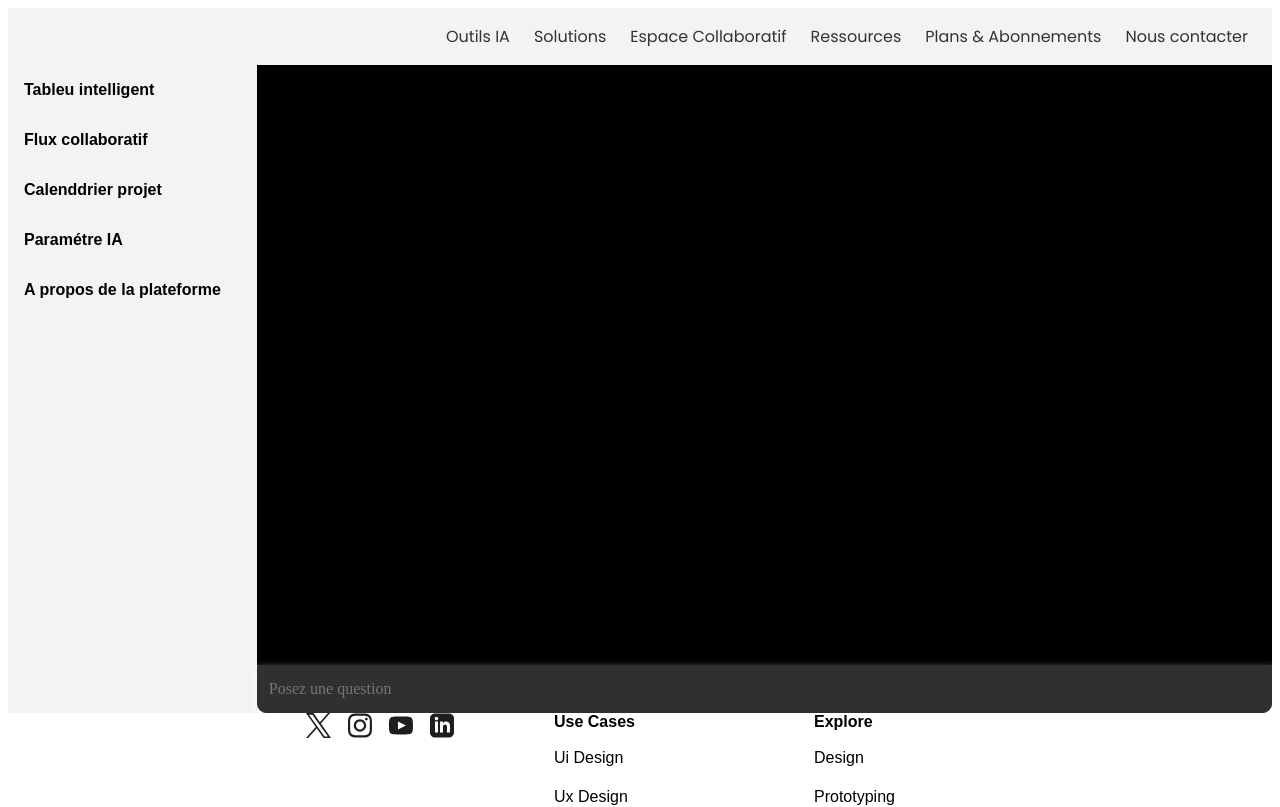
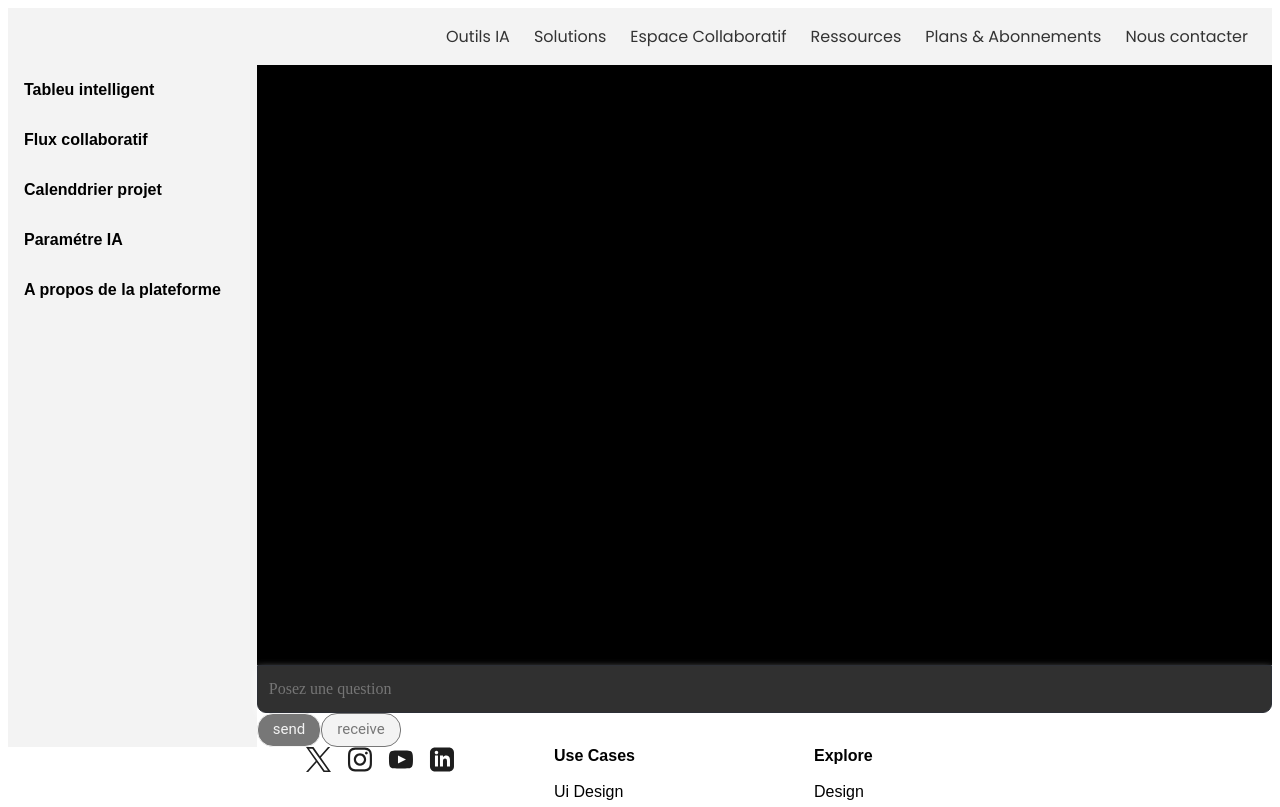
Before and after one commit to garysounigo/angular-component-training, an Angular app: page / in a window 1280 px wide. Shown: the top 807 px of the page. Built offline with nearby package versions, Linux system fonts and the light colour scheme.

Commit message:
add chips output, include it in chat input to select send or receive, handle in home to pass message to chat container

```diff
--- a/src/app/app.module.ts
+++ b/src/app/app.module.ts
@@ -10,7 +10,7 @@
 import { JustinModule } from './justin/justin.module';
 import { SelectComponent } from './select/select.component';
 import { ChatContainerComponent } from './chat-container/chat-container.component';
-
+import { ChatInputComponent } from './chat-input/chat-input.component';
 
 @NgModule({
   declarations: [
@@ -18,6 +18,7 @@
     HomeComponent,
     SelectComponent,
     ChatContainerComponent,
+    ChatInputComponent,
   ],
   imports: [
     BrowserModule,
--- a/src/app/justin/chat-input/chat-input.component.html
+++ b/src/app/chat-input/chat-input.component.html
@@ -9,5 +9,8 @@
         (input)="resizeOnNewLine(container,textArea)"
         (keydown)="handleKeydown($event)"
     ></textarea>
-    <!-- <chips label="Options" iconrt="tune"></chips> -->
 </div>
+<div>
+    <chips label="send" [selected]="sendB==='true'" (value)="onLabelValue($event)"></chips>
+    <chips label="receive" [selected]="sendB==='true'? false : true" (value)="onLabelValue($event)"></chips>
+</div>
--- a/src/app/justin/chat-input/chat-input.component.ts
+++ b/src/app/chat-input/chat-input.component.ts
@@ -32,4 +32,18 @@
 
   }
 
+  sendB: string = 'true';
+
+  @Output() send: EventEmitter<string> = new EventEmitter<string>();
+
+  onLabelValue(event: string): void{
+    if(event==='send'){
+      this.sendB = 'true';
+    }
+    else if(event=='receive'){
+      this.sendB = 'false'
+    }
+    this.send.emit(this.sendB);
+  }
+
 }
--- a/src/app/home/home.component.html
+++ b/src/app/home/home.component.html
@@ -6,7 +6,7 @@
 	</div>
 	<div class="flex-column column2">
 		<chat-container [conversation]="conversation"></chat-container>
-		<chat-input (value)="onValue($event)"></chat-input>
+		<chat-input (value)="onValue($event)" (send)="onLabelValue($event)"></chat-input>
 	</div>
 </div>
 <footer-frame></footer-frame>
--- a/src/app/home/home.component.ts
+++ b/src/app/home/home.component.ts
@@ -140,6 +140,7 @@
 
 
   conversation: ChatMessage[] = [];
+  send: string = 'true';
 
 
   onValue(event: string): void{
@@ -151,7 +152,7 @@
         content: event,
       },
       meta: {
-        send: "true",
+        send: this.send,
         receive: "false",
         sender: "user",
         receiver: "assistant",
@@ -162,4 +163,8 @@
     //this.conversation.push();
   }
 
+  onLabelValue(event: string): void{
+    this.send = event;
+  }
+
 }
--- a/src/app/julien/chat-message/chat-message.component.ts
+++ b/src/app/julien/chat-message/chat-message.component.ts
@@ -46,7 +46,6 @@
   @Input() receiver: string = '';
   @Input() generator: GeneratorType = '';
 
-  @Input()
 
   meta: MessageMeta = {
     send: this.send,
--- a/src/app/julien/chips/chips.component.html
+++ b/src/app/julien/chips/chips.component.html
@@ -2,12 +2,13 @@
     class="assist-chip"
     [style.paddingRight.px]="iconrt ? padding - 6 : padding"
     [style.paddingLeft.px]="icon ? padding - 6 : padding"
-    [style.color]="hover ? bckColor : color"
-    [style.backgroundColor]="hover ? color : bckColor"
-    [style.borderColor]="hover ? bckColor: color"
+    [style.color]="hover || selected ? bckColor : color"
+    [style.backgroundColor]="hover || selected ? color : bckColor"
+    [style.borderColor]="hover || selected ? bckColor: color"
     [style.borderRadius]="radius + 'px'"
     (mouseenter)="hover = true"
     (mouseleave)="hover = false"
+    (click)="onSelect()"
 >
 
     @if (icon) {
--- a/src/app/julien/chips/chips.component.ts
+++ b/src/app/julien/chips/chips.component.ts
@@ -17,10 +17,13 @@
   @Input("radius") radius: number = 16;
   hover: boolean = false;
 
+  @Input() selected: boolean = false;
+
   @Output() value: EventEmitter<string> = new EventEmitter<string>();
 
-  onValue(): void{
-    this.value.emit(this.label);
+  onSelect(): void{
+    this.selected = !this.selected;
+    this.selected && this.value.emit(this.label);
   }
 
   calculatePadding(): string {
--- a/src/app/justin/justin.module.ts
+++ b/src/app/justin/justin.module.ts
@@ -5,7 +5,6 @@
 import { JustinRoutingModule } from './justin-routing.module';
 import { JustinComponent } from './justin.component';
 
-import { ChatInputComponent } from './chat-input/chat-input.component';
 import { DockComponent } from './dock/dock.component';
 import { ListsComponent  } from './lists/lists.component';
 import { ListsItemComponent } from './lists-item/lists-item.component';
@@ -15,7 +14,6 @@
 @NgModule({
   declarations: [
     JustinComponent,
-    ChatInputComponent,
     DockComponent,
     ListsComponent,
     ListsItemComponent,
@@ -23,7 +21,6 @@
   ],
   exports: [
     JustinComponent,
-    ChatInputComponent,
     DockComponent,
     ListsComponent,
     ListsItemComponent,
```
Also changed, not shown: src/app/chat-input/chat-input.component.css (renamed from src/app/justin/chat-input/chat-input.component.css), 1 other file (tests, documents, lock files or other folders).
